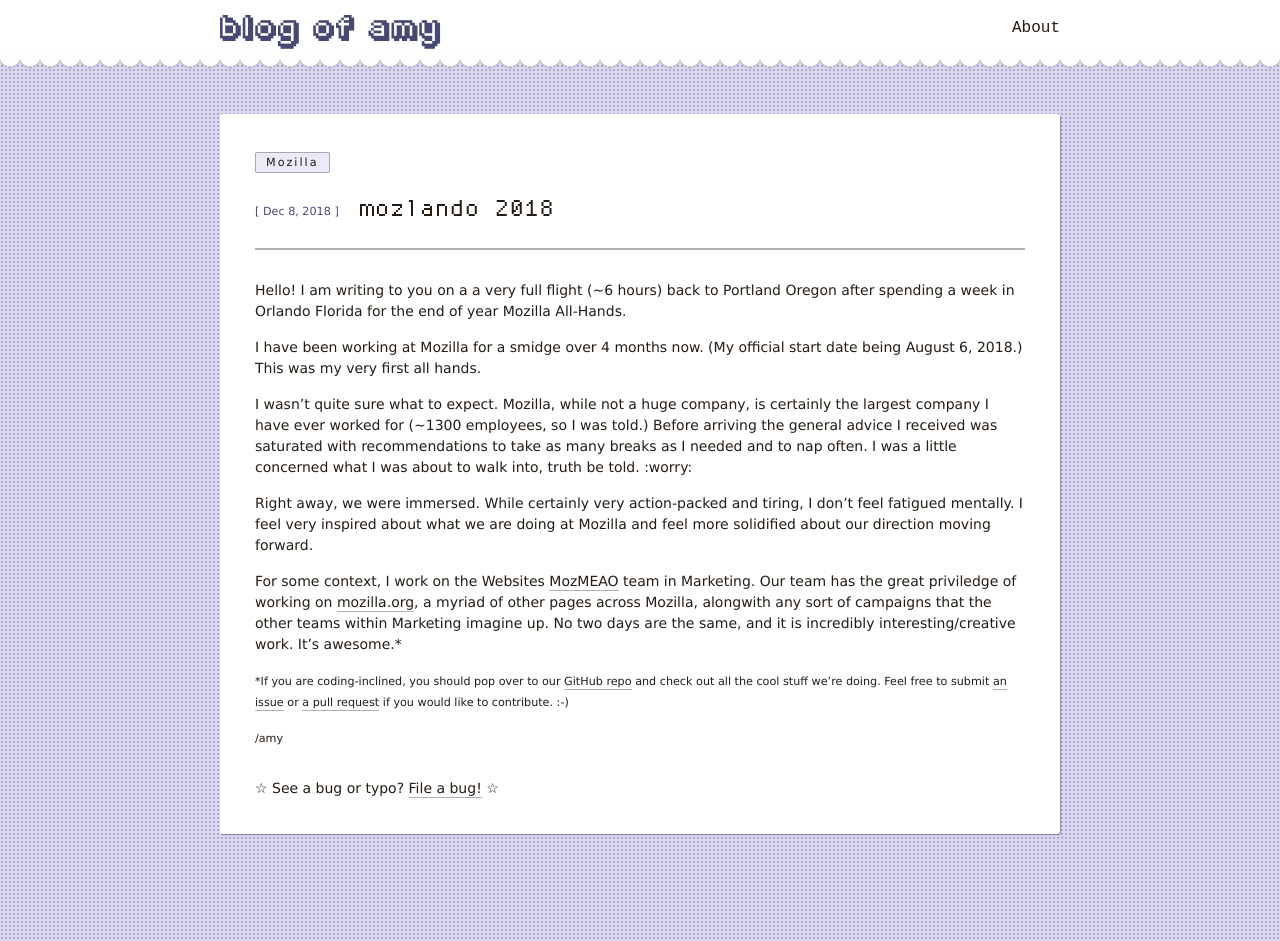
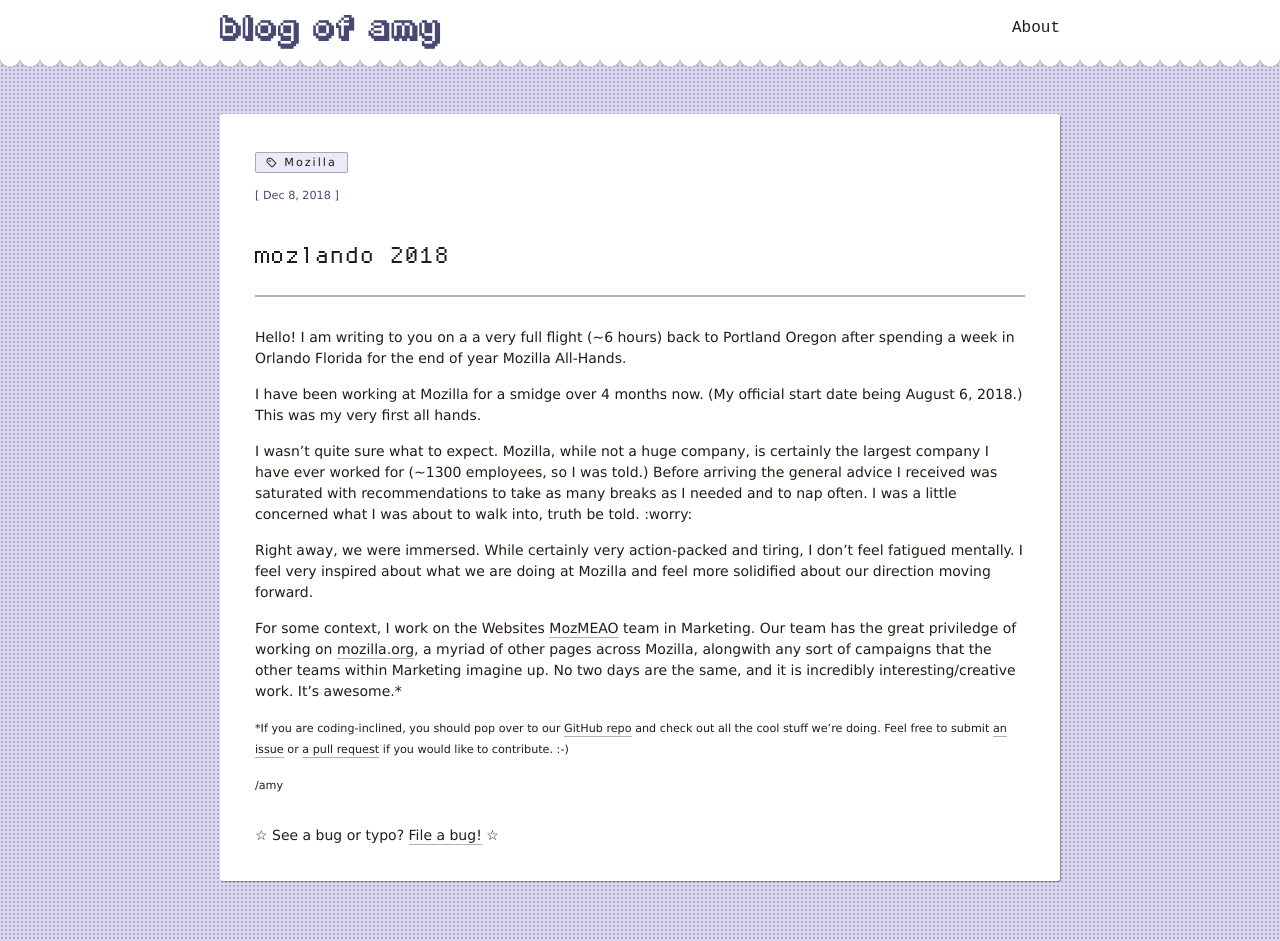
Before and after one commit to fu4303/portfolio-amychurchwell, a Jekyll site: the page built from personal/_posts/2018-12-08-mozlando2018.md, in a window 1280 px wide. Built offline with Jekyll 4.4.1, drawn with Linux system fonts in a browser that asks for light colours.

Commit message:
homepage styles wip

```diff
--- a/_layouts/post.html
+++ b/_layouts/post.html
@@ -6,12 +6,13 @@
     <article>
       <header class="post-header">
         {% if page.tags.size > 0 %}
-          <span class="post-tag">
           {% for tag in page.tags %}
             {% capture tag_name %}{{ tag }}{% endcapture %}
-            <a href="{{ relative_url }}/tag/{{ tag_name }}">{{ tag_name }}</a>
+            <a class="post-tag" href="{{ relative_url }}/tag/{{ tag_name }}">
+              <i class="sf sf--tag"></i>
+              {{ tag_name }}
+            </a>
           {% endfor %}
-          </span>
         {% endif %}
         <p class="post-meta">
           <time class="dt-published" datetime="{{ page.date | date_to_xmlschema }}" itemprop="datePublished">
--- a/_layouts/tag.html
+++ b/_layouts/tag.html
@@ -4,7 +4,7 @@
 <div class="container">
     <article class="post">
         <header class="post-header">
-            <i class="sf sf--tag"></i>
+            <i class="sf sf--tags"></i>
             <h1 class="post-title">Tag: {{ page.tag | escape }}</h1>
         </header>
         <ul>
--- a/_sass/components/posts.scss
+++ b/_sass/components/posts.scss
@@ -8,7 +8,7 @@
 }
 
 .post-container {
-    padding: $spacing-unit 0;
+    border: 2px solid lighten($background-color, 6%);
 }
 
 .post-list-heading {
@@ -25,7 +25,7 @@
 
     > li {
         margin-bottom: $spacing-unit / 2;
-        padding: $spacing-unit / 3;
+        padding: ($spacing-unit / 2) $spacing-unit;
 
         &:nth-child(even) {
             background: lighten($background-color, 6%);
@@ -33,10 +33,7 @@
 
         h3 {
             @include relative-font-size(1.3);
-            box-sizing: border-box;
-            display: inline-block;
-            line-height: 1;
-            margin: 0;
+            display: block;
 
             @include media-query($on-palm) {
                 @include relative-font-size(1.5);
@@ -47,9 +44,9 @@
 
 .post-meta {
     @include relative-font-size(0.7);
+    display: block;
     color: $brand-color;
-    display: inline-block;
-    width: 100px;
+    margin: ($spacing-unit / 2) 0;
 
     &:after {
         content: ']';
@@ -58,17 +55,9 @@
     &:before {
         content: '[';
     }
-
-    @include media-query($on-palm) {
-        display: block;
-        margin-top: 15px;
-    }
 }
 
 .post-tag {
-    display: block;
-
-    a {
     @include relative-font-size(0.7);
     background: lighten($background-color, 5%);
     border-radius: 2px;
@@ -76,20 +65,20 @@
     color: $text-color;
     cursor: pointer;
     letter-spacing: 2px;
+    margin-right: $spacing-unit/3;
     padding: 3px 10px;
+    transition: all 0.5s ease;
 
     &:hover {
-            font-weight: bold;
-        }
+        background-color: lighten($background-color, 10%);
     }
 }
 
 .post-link {
-    margin: 0 $spacing-unit;
-    display: inline-block;
+    box-sizing: border-box;
+    margin-bottom: $spacing-unit / 2;
+    max-width: 100%;
     vertical-align: top;
-    box-sizing: border-box;
-    max-width: 100%;
 
     a {
         text-decoration: none;
@@ -100,8 +89,9 @@
     }
 
     p {
-        @include relative-font-size(0.9);
+        @include relative-font-size(0.8);
         color: $text-color;
+        margin: 0;
     }
 }
 
```
Also changed, not shown: _layouts/home.html (+10 -12 lines), _drafts/japanese/2020-11-28-accomodation.md (renamed from personal/_posts/japanese/2020-11-28-accomodation.md), _drafts/japanese/2020-11-28-travelers-class.md (renamed from personal/_posts/japanese/2020-11-28-travelers-class.md). Lines whose indentation alone changed are shown as unchanged.
